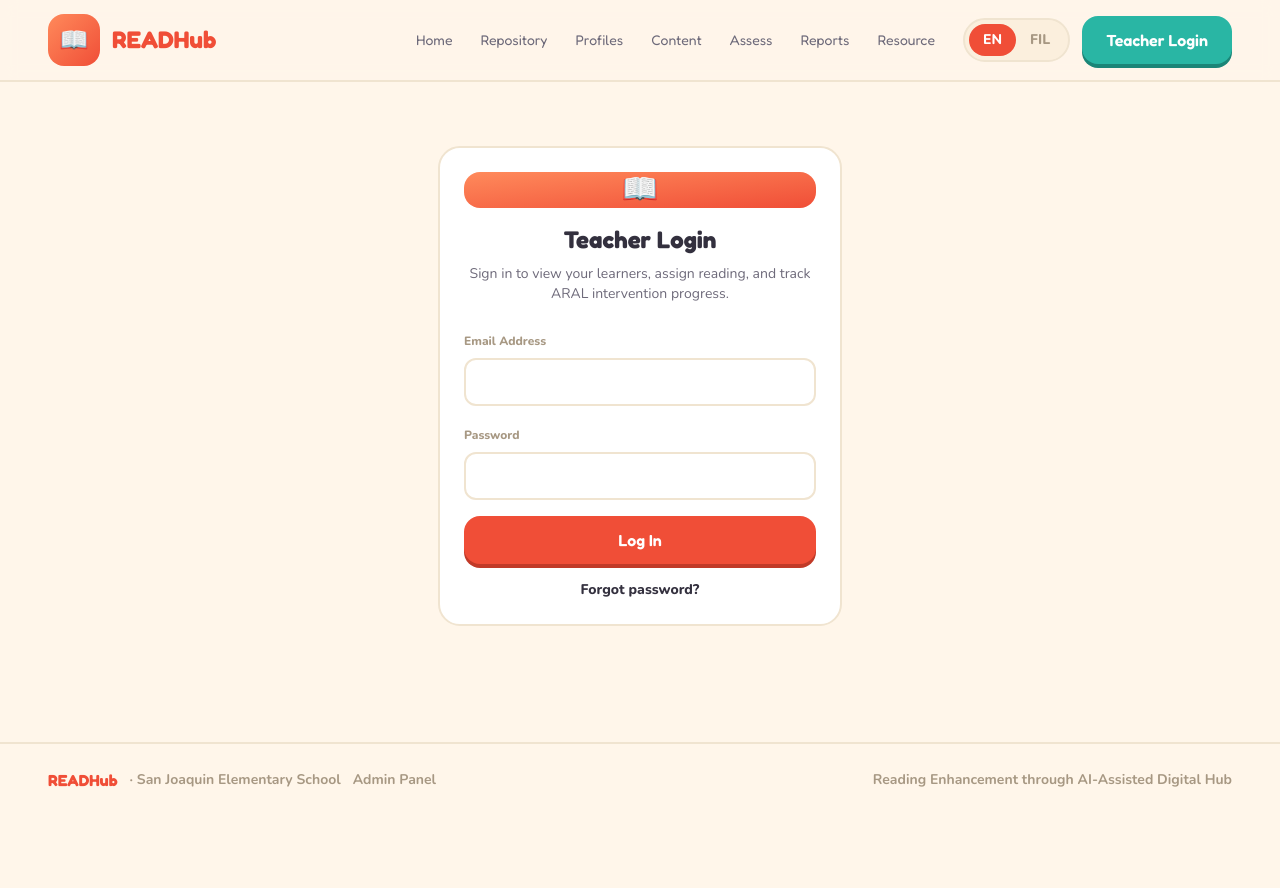
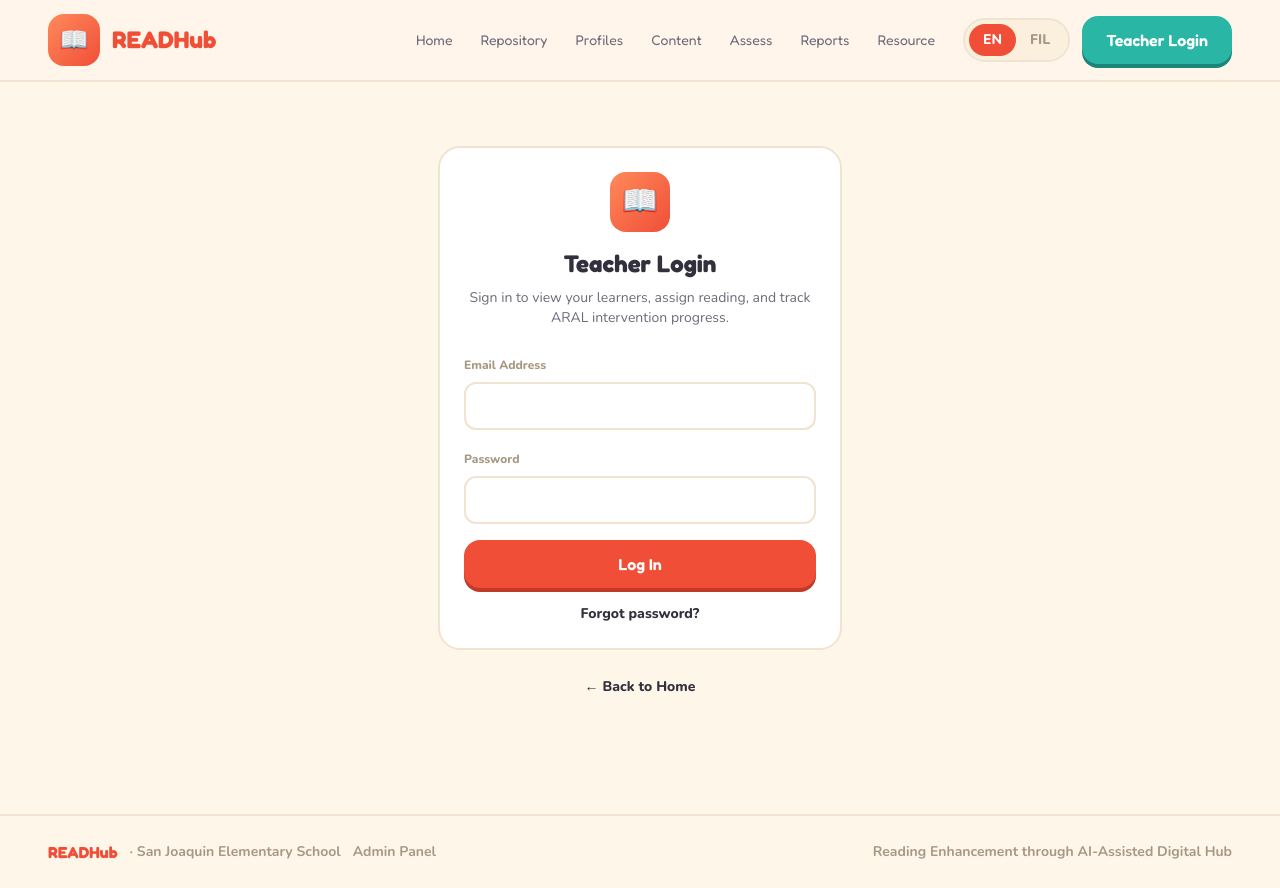
Before and after one commit to miah002/Readhub, a Next.js app: page /login in a window 1280 px wide. Before the commit the page ends 816 px from the top, so only its background shows below. Built offline with nearby package versions, Linux system fonts and the light colour scheme; no server answers.

Commit message:
fix: correct login icon sizing and add missing Back to Home link

```diff
--- a/components/login-view.tsx
+++ b/components/login-view.tsx
@@ -1,5 +1,6 @@
 'use client'
 import { useState, type FormEvent } from 'react'
+import Link from 'next/link'
 import { useLanguage } from '@/lib/i18n/language-context'
 import { Button } from './ui/button'
 import { Card } from './ui/card'
@@ -28,7 +29,7 @@ export function LoginView({ onSubmit }: LoginViewProps) {
     <main className="max-w-[460px] mx-auto mt-16 mb-24 px-7">
       <Card>
         <div className="text-center mb-6">
-          <div className="w-15 h-15 rounded-2xl bg-gradient-to-br from-[#FF8A5B] to-coral grid place-items-center text-3xl mx-auto mb-4">📖</div>
+          <div className="w-[60px] h-[60px] rounded-2xl bg-gradient-to-br from-[#FF8A5B] to-coral grid place-items-center text-3xl mx-auto mb-4">📖</div>
           <h1 className="font-display font-bold text-2xl">{dict.login.title}</h1>
           <p className="text-sm text-inkSub mt-2">{dict.login.subtitle}</p>
         </div>
@@ -60,6 +61,9 @@ export function LoginView({ onSubmit }: LoginViewProps) {
           <a href="#" className="text-center text-sm font-extrabold">{dict.login.forgot}</a>
         </form>
       </Card>
+      <div className="text-center mt-6">
+        <Link href="/" className="text-sm font-extrabold">{dict.login.backHome}</Link>
+      </div>
     </main>
   )
 }
```
